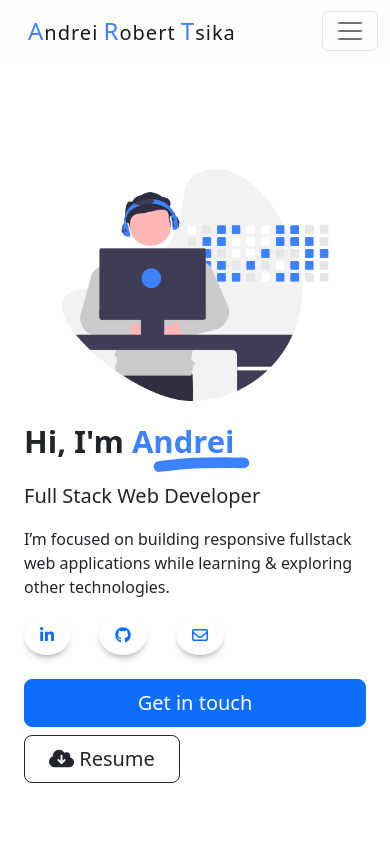
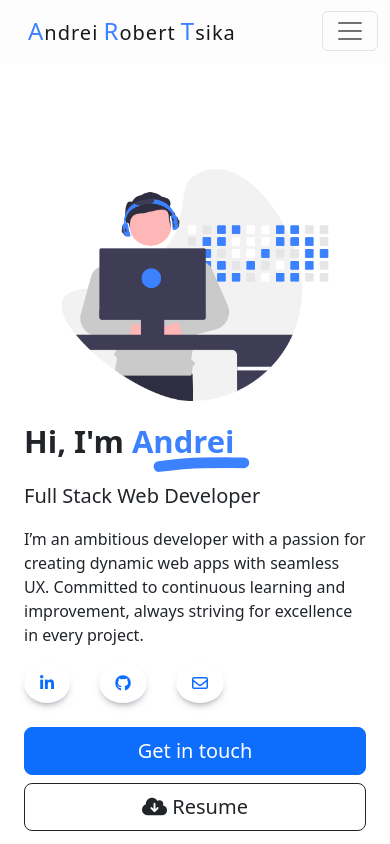
Before and after one commit to TsikaAndreas/portfolio-template, a plain HTML site: page index.html in a window 390 px wide. Shown: the top 844 px of the page. Drawn offline with Linux system fonts and the light colour scheme.

Commit message:
made responsive the resume button

```diff
--- a/index.html
+++ b/index.html
@@ -66,7 +66,7 @@
             <span class="text-blue marker">Andrei</span>
           </h1>
           <p class="lead">Full Stack Web Developer</p>
-          <p>I’m focused on building responsive fullstack web applications while learning & exploring other technologies.</p>
+          <p>I’m an ambitious developer with a passion for creating dynamic web apps with seamless UX. Committed to continuous learning and improvement, always striving for excellence in every project.</p>
           <div class="social-nav pb-4">
             <nav role="navigation">
               <ul class="nav m-auto justify-content-between">
@@ -88,7 +88,7 @@
           <div class="d-grid gap-2 d-sm-flex justify-content-md-start">
             <a href="#contact" type="button" class="btn btn-primary btn-lg px-4 me-md-2">Get in touch</a>
             <div class="dropdown">
-              <button class="btn btn-outline-dark btn-lg px-4" type="button" data-bs-toggle="dropdown" aria-expanded="false">
+              <button class="btn btn-outline-dark btn-lg px-4 me-md-2 w-100" type="button" data-bs-toggle="dropdown" aria-expanded="false">
                 <i class="fa-solid fa-cloud-arrow-down"></i>
                 <span>Resume</span>
               </button>
```
